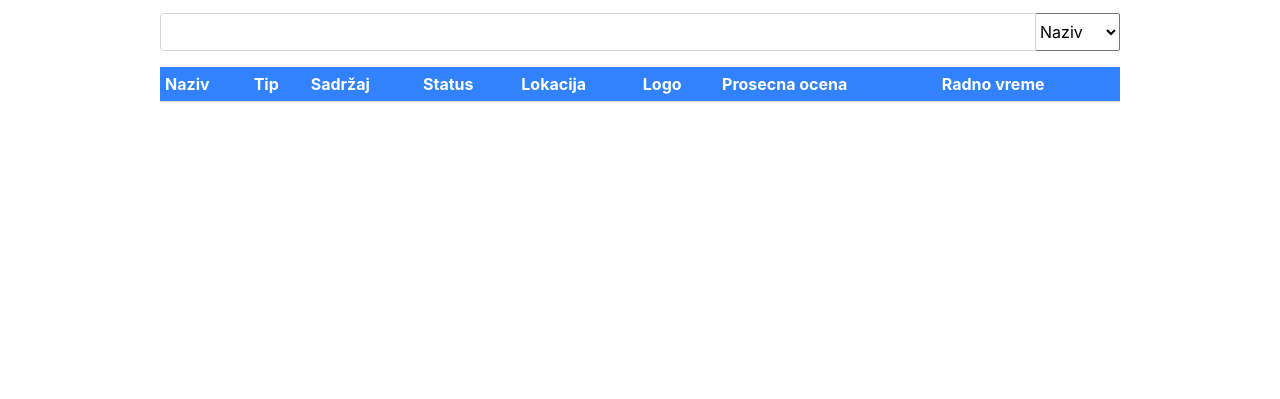
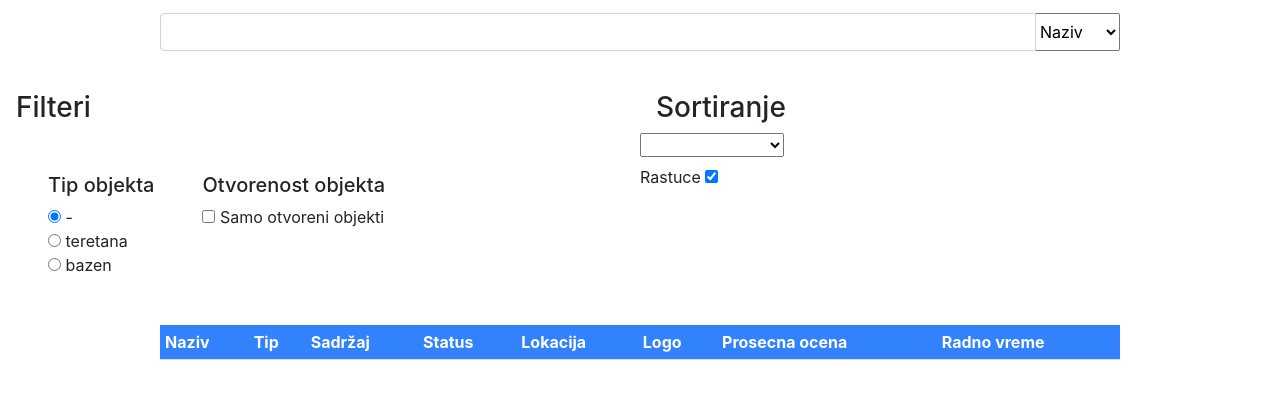
Before and after one commit to jovanalakic8/WebProgramiranje, a plain HTML site: page static/index.html in a window 1280 px wide. Shown: the part 123-522 px from the top of the page. Drawn offline with Linux system fonts and the light colour scheme; no server answers.

Commit message:
filtriranje i sortiranje sportskih objekata

```diff
--- a/static/index.html
+++ b/static/index.html
@@ -50,13 +50,66 @@
     	<div class="input-group w-75 ml-auto mr-auto mb-3">
 		   <input id="pretraga" type="text" class="form-control" aria-label="Pretraga" onkeyup="pretraga()">
 		   <div class="input-group-append">
-		      <select id="kriterijum" onchange="restartujPretragu()">
+		      <select id="kriterijum" onchange="pretraga()">
 		      	<option value="naziv">Naziv</option>
 		      	<option value="tip">Tip</option>
 		      	<option value="lokacija">Lokacija</option>
 		      	<option value="ocena">Ocena</option>
 		      </select>
 		   </div>
+		 </div>
+
+		 <div class="d-flex">
+
+		 	<div class="filteri" style="flex:1;">
+		 		<h3 class="ml-3 mt-4">Filteri</h3>
+
+				 <div class="d-flex my-5">
+				 	<div class="tip-filter mx-5">
+				 		<h5>Tip objekta</h5>
+
+				 		<div>
+				 			<input type="radio" name="tip" value="" checked onclick="pretraga()" />
+				 			<span>-</span>
+				 		</div>
+				 		<div>
+				 			<input type="radio" name="tip" value="teretana" onclick="pretraga()" />
+				 			<span>teretana</span>
+				 		</div>
+				 		<div>
+				 			<input type="radio" name="tip" value="bazen" onclick="pretraga()" />
+				 			<span>bazen</span>
+				 		</div>
+				 	</div>
+
+				 	<div class="otvorenost-filter">
+				 		<h5>Otvorenost objekta</h5>
+
+				 		<div>
+				 			<input id="input-otvorenost" type="checkbox" name="otvorenost" onclick="pretraga()" />
+				 			<span>Samo otvoreni objekti</span>
+				 		</div>
+				 	</div>
+				 </div>
+		 	</div>
+
+		 	<div class="sortirnaje" style="flex:1;">
+		 		<h3 class="ml-3 mt-4">Sortiranje</h3>
+
+		 		<div class="mb-2">
+			 		<select id="tip-sortiranja" onchange="pretraga()">
+			 			<option value=""></option>
+			 			<option value="naziv">naziv</option>
+			 			<option value="lokacija">lokacija</option>
+			 			<option value="prosecna-ocena">prosecna ocena</option>
+			 		</select>
+		 		</div>
+
+		 		<div>
+		 			<label>Rastuce <input id="rastuce-sortiranje" type="checkbox" onclick="pretraga()" checked /></label>
+		 		</div>
+		 	</div>
+
 		 </div>
 
     	<table class="w-75 ml-auto mr-auto">
--- a/static/js/script.js
+++ b/static/js/script.js
@@ -426,6 +426,115 @@ function pretraga() {
 		}
 	}
 
+	const tipObekta = $('input[name="tip"]:checked').val();
+	if (tipObekta) {
+		let filtriraniSportskiObjektiTip = [];
+		for (let so of filtriraniSportskiObjekti) {
+			if (so.tipObjekta.toLowerCase() === tipObekta) {
+			    filtriraniSportskiObjektiTip.push(so);
+			}
+		}
+
+		filtriraniSportskiObjekti = filtriraniSportskiObjektiTip;
+	}
+
+	const samoOtvoreniObjekti = $('#input-otvorenost').is(':checked');
+	if (samoOtvoreniObjekti) {
+		let filtriraniSportskiObjektiOtvorenost = [];
+		for (let so of filtriraniSportskiObjekti) {
+			if (so.status.toLowerCase() === "radi") {
+			    filtriraniSportskiObjektiOtvorenost.push(so);
+			}
+		}
+
+		filtriraniSportskiObjekti = filtriraniSportskiObjektiOtvorenost;
+	}
+
+
+	const rastuceSortiranje = $("#rastuce-sortiranje").is(":checked");
+	const sortiranjePo = $("#tip-sortiranja").val();
+	if (sortiranjePo === "naziv") {
+		if (rastuceSortiranje) {
+			filtriraniSportskiObjekti.sort(function(a, b) {
+				const nameA = a.naziv.toUpperCase();
+				const nameB = b.naziv.toUpperCase();
+				if (nameA < nameB) {
+				  return -1;
+				}
+				if (nameA > nameB) {
+				  return 1;
+				}
+
+				return 0;
+			});
+		} else {
+			filtriraniSportskiObjekti.sort(function(a, b) {
+				const nameA = a.naziv.toUpperCase();
+				const nameB = b.naziv.toUpperCase();
+				if (nameA < nameB) {
+				  return 1;
+				}
+				if (nameA > nameB) {
+				  return -1;
+				}
+
+				return 0;
+			});
+		}
+	} else if (sortiranjePo === "lokacija") {
+		if (rastuceSortiranje) {
+			filtriraniSportskiObjekti.sort(function(a, b) {
+				const nameA = a.lokacija.adresa.toUpperCase();
+				const nameB = b.lokacija.adresa.toUpperCase();
+				if (nameA < nameB) {
+				  return -1;
+				}
+				if (nameA > nameB) {
+				  return 1;
+				}
+
+				return 0;
+			});
+		} else {
+			filtriraniSportskiObjekti.sort(function(a, b) {
+				const nameA = a.lokacija.adresa.toUpperCase();
+				const nameB = b.lokacija.adresa.toUpperCase();
+				if (nameA < nameB) {
+				  return 1;
+				}
+				if (nameA > nameB) {
+				  return -1;
+				}
+
+				return 0;
+			});
+		}
+	} else if (sortiranjePo === "prosecna-ocena") {
+		if (rastuceSortiranje) {
+			filtriraniSportskiObjekti.sort(function(a, b) {
+				if (a.prosecnaOcena < b.prosecnaOcena) {
+				  return -1;
+				}
+				if (a.prosecnaOcena > b.prosecnaOcena) {
+				  return 1;
+				}
+
+				return 0;
+			});
+		} else {
+			filtriraniSportskiObjekti.sort(function(a, b) {
+				if (a.prosecnaOcena > b.prosecnaOcena) {
+				  return -1;
+				}
+				if (a.prosecnaOcena < b.prosecnaOcena) {
+				  return 1;
+				}
+
+				return 0;
+			});
+		}
+	}
+
 	let tableBody = $("#table-body");
 	tableBody.html("");
 	for (let so of filtriraniSportskiObjekti) {
```
Also changed, not shown: 2 other files.
